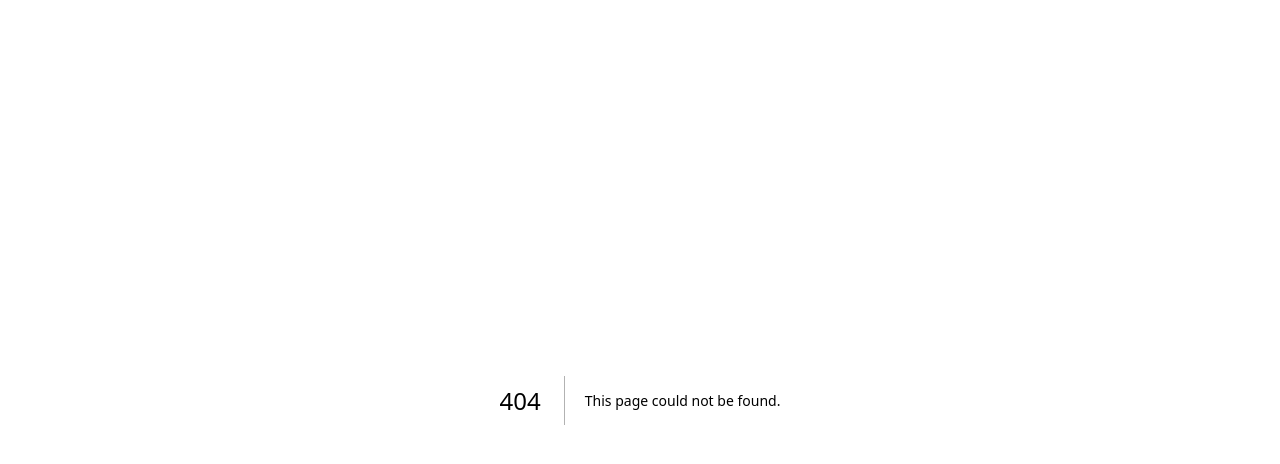
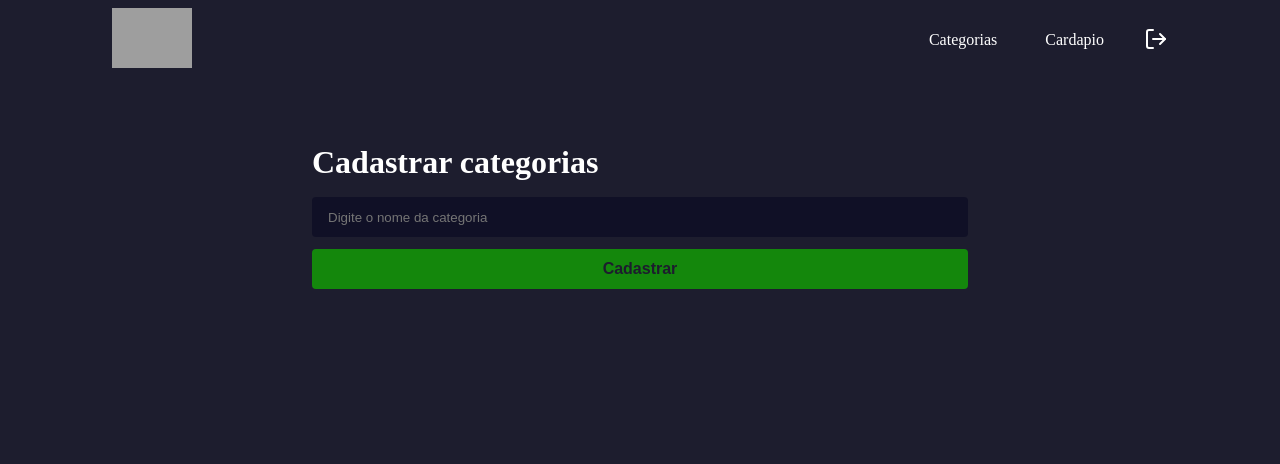
Before and after one commit to guilhermesales15/Projeto-Pizzaria, a Next.js app in the folder frontend/: page /category in a window 1280 px wide. Before the commit this address had no page. Shown: the top 464 px of the page. Built offline with nearby package versions, Linux system fonts and the light colour scheme; grey boxes are pictures that could not be loaded.

Commit message:
criando a página de cadastrar categoria

```diff
--- /dev/null
+++ b/frontend/src/pages/category/index.tsx
@@ -0,0 +1,60 @@
+import { useState, FormEvent } from 'react'
+import Head from "next/head"
+import { Header } from '../../components/ui/Header'
+import styles from './styles.module.scss'
+
+import { setupAPIClient } from '../../services/api'
+import { toast } from 'react-toastify'
+
+export default function Category(){
+  const [name, setName] = useState('')
+
+  async function handleRegister(event: FormEvent){
+    event.preventDefault();
+
+    if(name === ''){
+      return;
+    }
+
+    const apiClient = setupAPIClient();
+    await apiClient.post('/category', {
+      name: name
+    })
+
+    toast.success('Categoria cadastrada com sucesso!')
+    setName('');
+
+  }
+
+
+  return(
+    <>
+    <Head>
+      <title>Nova categoria - Sujeito Pizzaria</title>
+    </Head>
+    <div>
+      <Header/>
+
+      <main className={styles.container}>
+        <h1>Cadastrar categorias</h1>
+
+        <form className={styles.form} onSubmit={handleRegister}>
+          <input
+          type="text"
+          placeholder="Digite o nome da categoria"
+          className={styles.input}
+          value={name}
+          onChange={ (e) => setName(e.target.value) }
+          />
+
+          <button className={styles.button} type="submit">
+            Cadastrar
+          </button>
+
+        </form>
+
+      </main>
+    </div>
+    </>
+  )
+}
--- /dev/null
+++ b/frontend/src/pages/category/styles.module.scss
@@ -0,0 +1,38 @@
+.container{
+    max-width: 720px;
+    margin: 4rem auto;
+    padding: 0 2rem;
+    display: flex;
+    justify-content: space-between;
+    flex-direction: column;
+}
+
+.container h1{
+    color: var(--white);
+}
+
+.form{
+    display: flex;
+    flex-direction: column;
+    margin:1rem 0 ;
+}
+
+.input{
+    background-color: var(--dark);
+    border: none;
+    padding: 1rem;
+    border-radius: 4px;
+    height: 40px;
+    color: var(--white);
+}
+
+.button{
+height: 40px;
+border: 0;
+background-color: var(--green);
+font-weight: bold;
+font-size:1rem;
+border-radius: 4px;
+color: var(--dark2);
+margin-top: 12px;
+}
--- a/frontend/styles/globals.scss
+++ b/frontend/styles/globals.scss
@@ -11,7 +11,7 @@
     --dark: #101026;
     --dark2: #1d1d2e;
     --gray: #8a8a8a;
-    --green: #3ffa3f;
+    --green: #14870c;
     --red: #ff3f4b;
     --blue: #00BFFF;
 }
```
